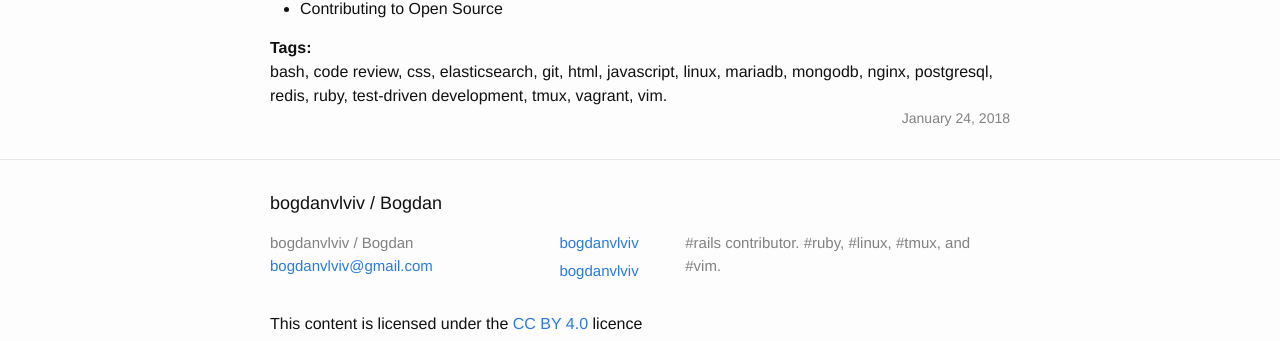
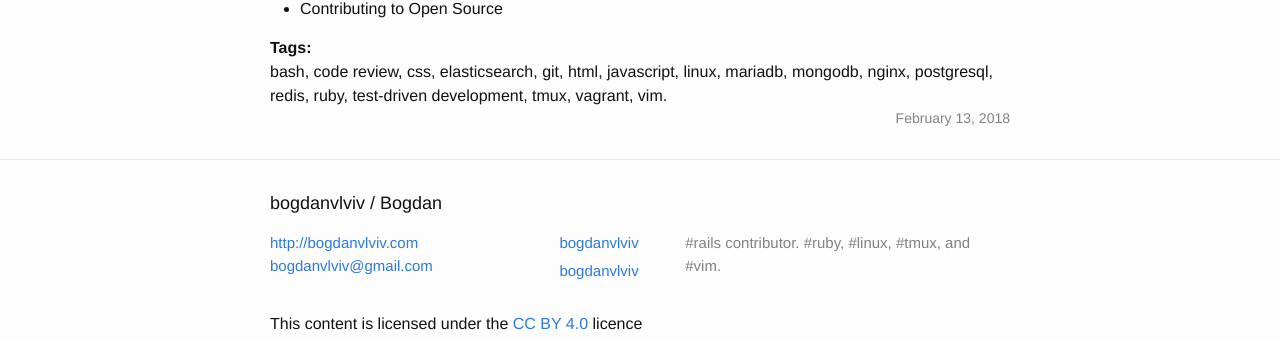
Before and after one commit to crowdpro3/bogdanvlviv.github.io, a Jekyll site: the page built from resume.html, in a window 1280 px wide. Shown: the part 811-1152 px from the top of the page. Built offline with Jekyll 4.4.1, drawn with Linux system fonts in a browser that asks for light colours.

Commit message:
Update resume updated_at
Change footer
  replace site.title to site.url

```diff
--- a/_includes/footer.html
+++ b/_includes/footer.html
@@ -5,7 +5,7 @@
     <div class="footer-col-wrapper">
       <div class="footer-col footer-col-1">
         <ul class="contact-list">
-          <li>{{ site.title | escape }}</li>
+          <li><a href="{{ "/index.html" | absolute_url }}" target="_blank">{{ site.url | escape }}</a></li>
           {% if site.email %}
           <li><a href="mailto:{{ site.email }}">{{ site.email }}</a></li>
           {% endif %}
--- a/resume.html
+++ b/resume.html
@@ -27,7 +27,7 @@ permalink: /resume.html
 
   <div class="info">
     <b>Website:</b>
-    <span><a href="{{ "/index.html" | absolute_url }}" target="_blank">{{ site.url }}</a></span>
+    <span><a href="{{ "/index.html" | absolute_url }}" target="_blank">{{ site.url | escape }}</a></span>
   </div>
 
   {% if site.email %}
@@ -91,5 +91,5 @@ permalink: /resume.html
     <div>bash, code review, css, elasticsearch, git, html, javascript, linux, mariadb, mongodb, nginx, postgresql, redis, ruby, test-driven development, tmux, vagrant, vim.</div>
   </div>
 
-  <span class="resume-meta" title="Updated at"><time itemprop="dateUpdated">January 24, 2018</time></span>
+  <span class="resume-meta" title="Updated at"><time itemprop="dateUpdated">February 13, 2018</time></span>
 </div>
```
